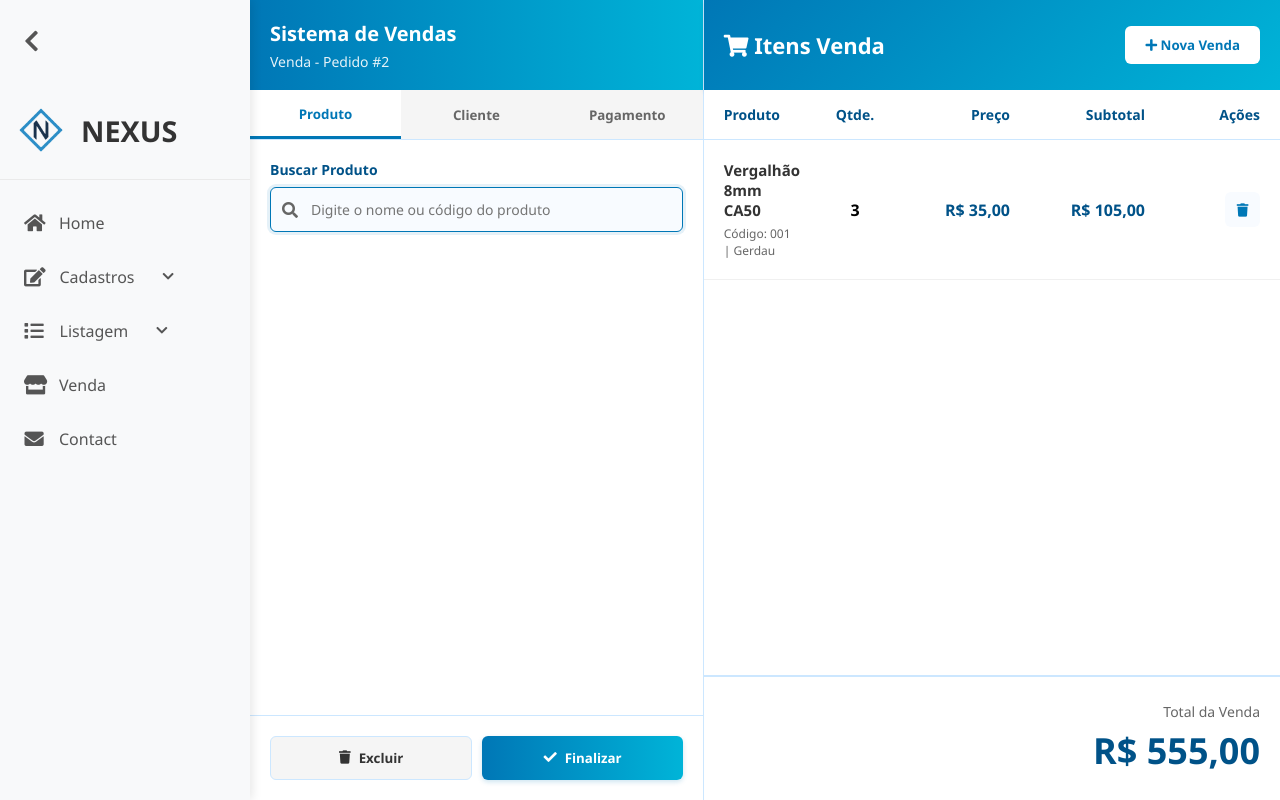
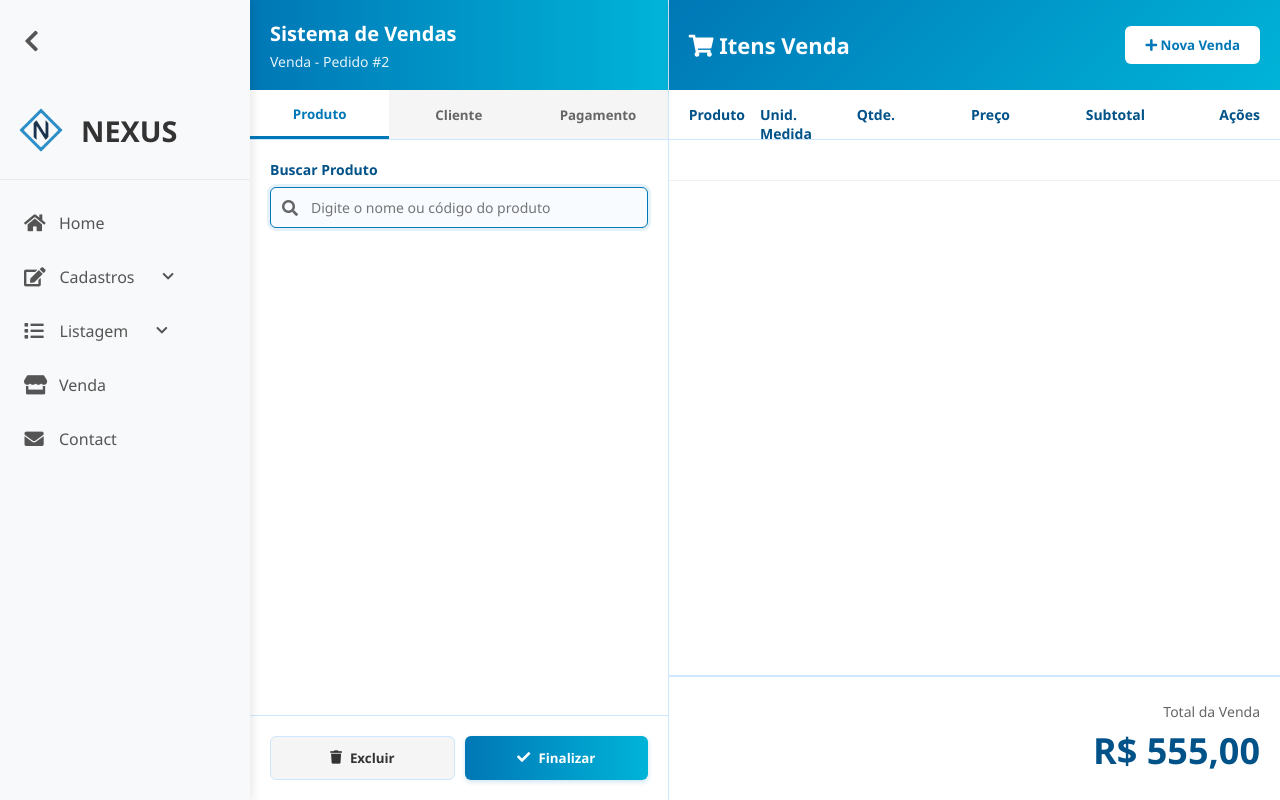
Before and after one commit to MarkisPaulo/TCC, a PHP site: page /venda.php in a window 1280 px wide. Run offline with PHP 8.4, Linux system fonts and the light colour scheme; the visitor is signed in with stand-in values (Sample User, id 1); tables that the repository leaves empty hold one stand-in row (values such as "Sample post").

Commit message:
tela de venda funcionando em partes

```diff
--- a/assets/css/venda.css
+++ b/assets/css/venda.css
@@ -23,7 +23,7 @@
 
         /* Painel Esquerdo */
         .left-panel {
-            width: 460px;
+            width: 420px;
             background: white;
             border-right: 1px solid var(--border-color);
             display: flex;
@@ -90,8 +90,7 @@
 
         .form-group select,
         .form-group input {
-            width: 100%;
-            padding: 12px;
+            padding: 10px;
             border: 1px solid var(--border-color);
             border-radius: 6px;
             font-size: 14px;
@@ -274,7 +273,7 @@
             padding: 15px 20px;
             border-bottom: 1px solid var(--border-color);
             display: grid;
-            grid-template-columns: 3fr 80px 100px 120px 100px;
+            grid-template-columns: 3fr 60px 60px 100px 120px 100px;
             gap: 15px;
             font-weight: 600;
             color: var(--accent-color);
@@ -292,8 +291,8 @@
             padding: 20px;
             border-bottom: 1px solid #f0f0f0;
             display: grid;
-            grid-template-columns: 3fr 80px 100px 120px 100px;
-            gap: 15px;
+            grid-template-columns: 2.5fr 80px 80px 100px 120px 100px;
+            gap: 10px;
             align-items: center;
             transition: background 0.2s;
         }
@@ -319,8 +318,14 @@
             gap: 8px;
         }
 
+        .unidMedida {
+            text-align: center;
+            font-weight: 600;
+            font-size: 16px;
+        }
+
         .quantity {
-            text-align: center;
+            text-align: right;
             font-weight: 600;
             font-size: 16px;
         }
--- a/venda.php
+++ b/venda.php
@@ -4,7 +4,7 @@ require_once("verificaautenticacao.php");
 
 $sqlNum = "SELECT MAX(numeroDaVenda) AS maxVenda FROM vendas";
 $resultadoNum = mysqli_query($conexao, $sqlNum);
-$rowNum = mysqli_fetch_array($resultadoNum);
+$rowNum = mysqli_fetch_assoc($resultadoNum);
 $numeroDaVenda = ($rowNum['maxVenda'] ?? 0) + 1;
 
 // Busca produtos quando o formulário for enviado
@@ -14,7 +14,7 @@ $textoBusca = '';
 if (isset($_GET['busca']) && !empty($_GET['busca'])) {
     $textoBusca = $_GET['busca'];
 
-    // Versão simplificada (escapa a entrada)
+    // Versão simplificada (escapa a entrada) sem caractere especial
     $textoBuscaEscaped = mysqli_real_escape_string($conexao, $textoBusca);
     $sql = "SELECT p.codigo, p.nome, p.precoUnitarioDaVenda, p.quantEstoque, m.nome as marca
             FROM produto p
@@ -27,6 +27,22 @@ if (isset($_GET['busca']) && !empty($_GET['busca'])) {
     while ($row = mysqli_fetch_assoc($resultado)) {
         $produtosEncontrados[] = $row;
     }
+}
+$addProduto = [];
+$quantidade = 0;
+if (isset($_POST['addProduto'])) {
+    $codigoProduto = $_POST['codigoProduto'];
+    $sql = "SELECT p.codigo, p.nome, p.precoUnitarioDaVenda, p.quantEstoque, p.unidMedida, m.nome as marca
+            FROM produto p
+            INNER JOIN marca m ON p.idMarca = m.codigo
+            WHERE p.status = 1
+            AND p.codigo = '$codigoProduto'
+            LIMIT 1";
+    $resultado = mysqli_query($conexao, $sql);
+    while ($row = mysqli_fetch_assoc($resultado)) {
+        $addProduto[] = $row;
+    }
+    $quantidade = intval($_POST['quantidade']);
 }
 
 ?>
@@ -70,20 +86,20 @@ if (isset($_GET['busca']) && !empty($_GET['busca'])) {
                         <div class="search-box">
                             <i class="fas fa-search"></i>
                             <input type="text" name="busca" placeholder="Digite o nome ou código do produto"
-                                value="<?= htmlspecialchars($textoBusca) ?>" autofocus>
+                                value="<?= $textoBusca ?>" autofocus>
                         </div>
                     </form>
 
                     <!-- Resultados da busca -->
-                    <?php if (!empty($textoBusca)): ?>
+                    <?php if (!empty($textoBusca)) { ?>
                         <div class="search-results">
-                            <?php if (count($produtosEncontrados) > 0): ?>
-                                <?php foreach ($produtosEncontrados as $produto): ?>
+                            <?php if (count($produtosEncontrados) > 0) { ?>
+                                <?php foreach ($produtosEncontrados as $produto) { ?>
                                     <div class="result-item">
-                                        <h4><?= htmlspecialchars($produto['nome']) ?></h4>
-                                        <p>
+                                        <h4><?= $produto['nome'] ?></h4>
+                                        <p class="p">
                                             Código: <?= $produto['codigo'] ?> |
-                                            <?= htmlspecialchars($produto['marca']) ?> |
+                                            <?= $produto['marca'] ?> |
                                             Estoque: <?= $produto['quantEstoque'] ?>
                                         </p>
                                         <p class="result-price">
@@ -91,22 +107,26 @@ if (isset($_GET['busca']) && !empty($_GET['busca'])) {
                                         </p>
 
                                         <!-- Botão para adicionar o produto -->
-                                        <form method="POST" action="adicionar_item.php" style="display: inline;">
-                                            <input type="hidden" name="codigo_produto" value="<?= $produto['codigo'] ?>">
-                                            <input type="hidden" name="numero_venda" value="<?= $numeroDaVenda ?>">
-                                            <button type="submit" class="btn-adicionar">
-                                                <i class="fas fa-plus"></i> Adicionar
-                                            </button>
+                                        <form method="POST" style="display: inline;">
+                                            <input type="hidden" name="codigoProduto" value="<?= $produto['codigo'] ?>">
+                                            <input type="hidden" name="numeroDaVenda" value="<?= $numeroDaVenda ?>">
+                                            <div class="quantidade-group">
+                                                <label>Qtde:</label>
+                                                <input type="text" name="quantidade" data-mask="numerico" value="1" min="1" max="<?= $produto['quantEstoque'] ?>" maxlength="5" class="input-quantidade" required>
+                                                <button type="submit" name="addProduto" class="btn-adicionar">
+                                                    <i class="fas fa-plus"></i> Adicionar
+                                                </button>
+                                            </div>
                                         </form>
                                     </div>
-                                <?php endforeach; ?>
-                            <?php else: ?>
+                                <?php } ?>
+                            <?php } else { ?>
                                 <div class="no-results">
-                                    Nenhum produto encontrado para "<?= htmlspecialchars($textoBusca) ?>"
+                                    Nenhum produto encontrado para "<?= $textoBusca ?>"
                                 </div>
-                            <?php endif; ?>
+                            <?php } ?>
                         </div>
-                    <?php endif; ?>
+                    <?php } ?>
                 </div>
             </div>
 
@@ -133,7 +153,8 @@ if (isset($_GET['busca']) && !empty($_GET['busca'])) {
 
             <div class="products-header">
                 <div>Produto</div>
-                <div style="text-align: center;">Qtde.</div>
+                <div style="text-align: left;">Unid. Medida</div>
+                <div style="text-align: right;">Qtde.</div>
                 <div style="text-align: right;">Preço</div>
                 <div style="text-align: right;">Subtotal</div>
                 <div style="text-align: right;">Ações</div>
@@ -141,18 +162,21 @@ if (isset($_GET['busca']) && !empty($_GET['busca'])) {
 
             <div class="products-list">
                 <div class="product-item">
+                    <?php foreach ($addProduto as $produto) { ?>
                     <div class="product-info">
-                        <h4>Vergalhão 8mm CA50</h4>
-                        <p>Código: 001 | Gerdau</p>
+                        <h4><?= $produto['nome'] ?></h4>
+                        <p>Código: <?= $produto['codigo'] ?> | <?= $produto['marca'] ?></p>
                         <div class="product-toggle">
                         </div>
                     </div>
-                    <div class="quantity">3</div>
-                    <div class="price">R$ 35,00</div>
-                    <div class="price">R$ 105,00</div>
+                    <div class="unidMedida"><?= $produto['unidMedida'] ?></div>
+                    <div class="quantity"><?= $quantidade ?></div>
+                    <div class="price">R$ <?= number_format($produto['precoUnitarioDaVenda'], 2, ',', '.') ?></div>
+                    <div class="price">R$ <?= number_format($produto['precoUnitarioDaVenda'] * $quantidade, 2, ',', '.') ?></div>
                     <div class="product-actions">
                         <button class="action-btn"><i class="fas fa-trash"></i></button>
                     </div>
+                    <?php } ?>
                 </div>
             </div>
 
@@ -163,7 +187,7 @@ if (isset($_GET['busca']) && !empty($_GET['busca'])) {
         </div>
 
     </div>
-
+    <script src="assets/js/masks.js"></script>
     <script>
         // Apenas o toggle das abas (bem simples)
         document.querySelectorAll('.tab').forEach(tab => {
```
Also changed, not shown: other parts of assets/css/venda.css (+62 -4 lines).
